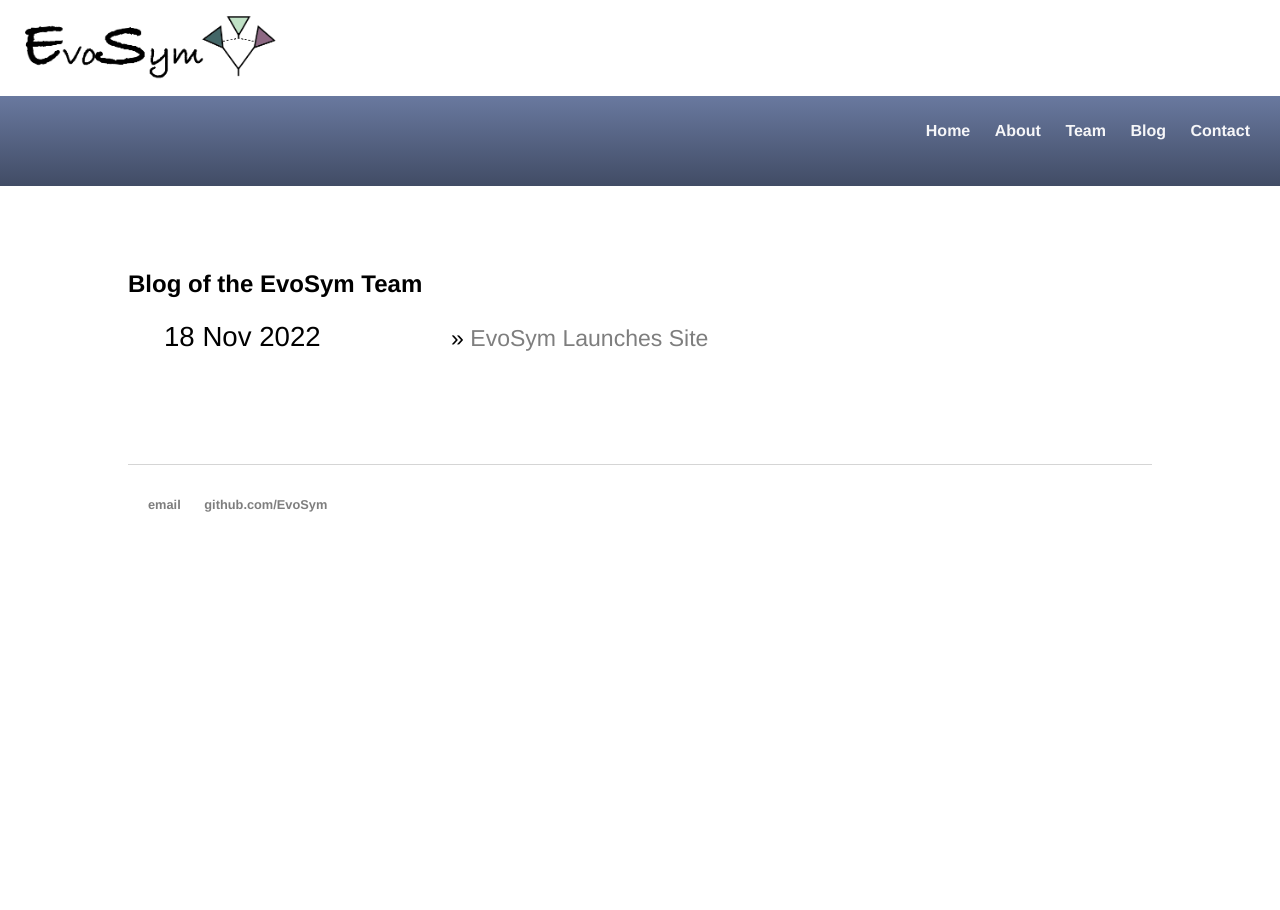
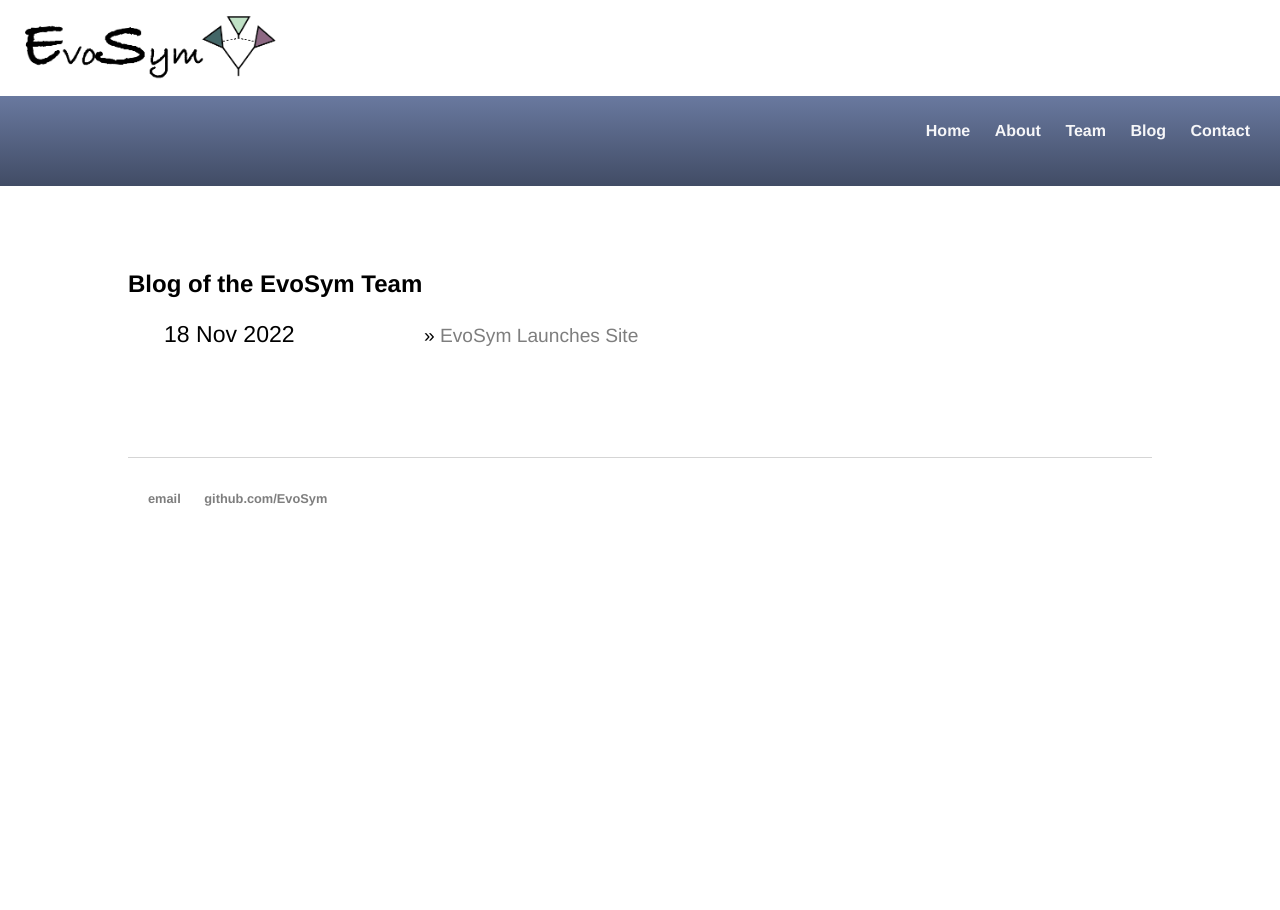
Before and after one commit to EvoSym/EvoSym.github.io, a Jekyll site: the page built from blog/index.html, in a window 1280 px wide. Built offline with Jekyll 4.4.1, drawn with Linux system fonts in a browser that asks for light colours.

Commit message:
Update main.css

```diff
--- a/css/main.css
+++ b/css/main.css
@@ -110,8 +110,6 @@ ul.posts {
 ul.posts li {
     list-style: none;
     vertical-align: middle;
-    font-size: 1.2em;
-    line-height: 1.4em;
 }
 .box {
   width: 65%;
```
